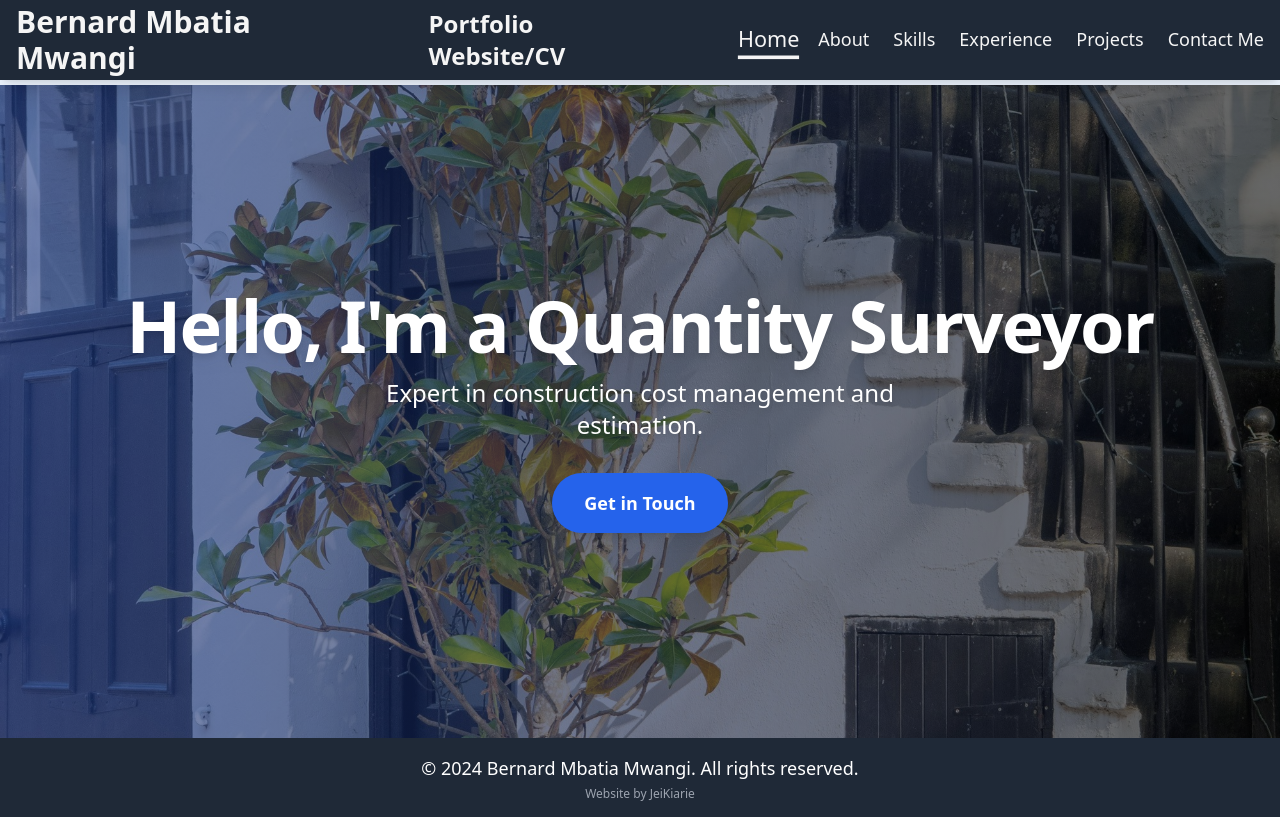
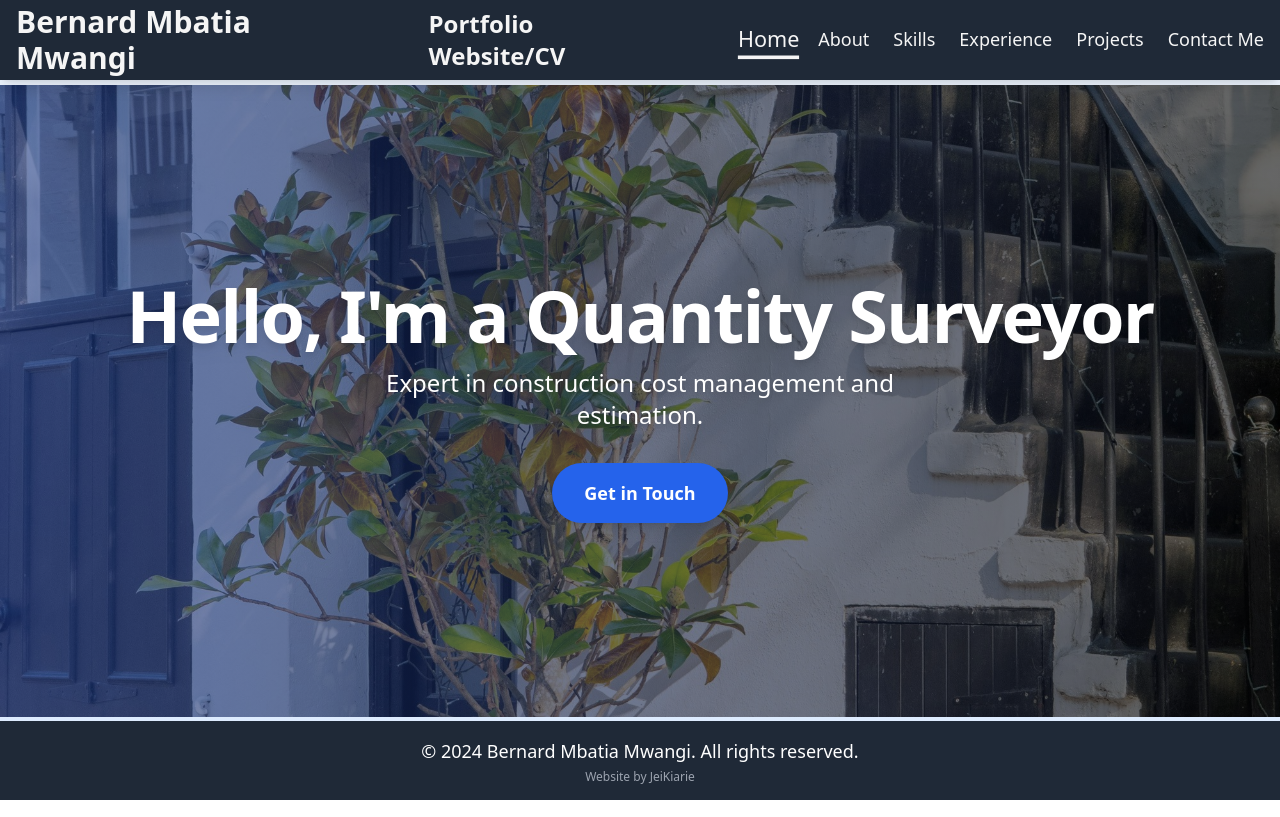
Before and after one commit to JeiKiarie/mbatia-cv-website, a Next.js app: page / in a window 1280 px wide. Built offline with nearby package versions, Linux system fonts and the light colour scheme.

Commit message:
Update globals.css

```diff
--- a/app/globals.css
+++ b/app/globals.css
@@ -60,7 +60,7 @@ body {
   }
 } */
 #hero {
-	height: calc(100vh - 9.2rem);
+	height: calc(100vh - 10.5rem);
 }
 .active {
 	color: whitesmoke;
```
